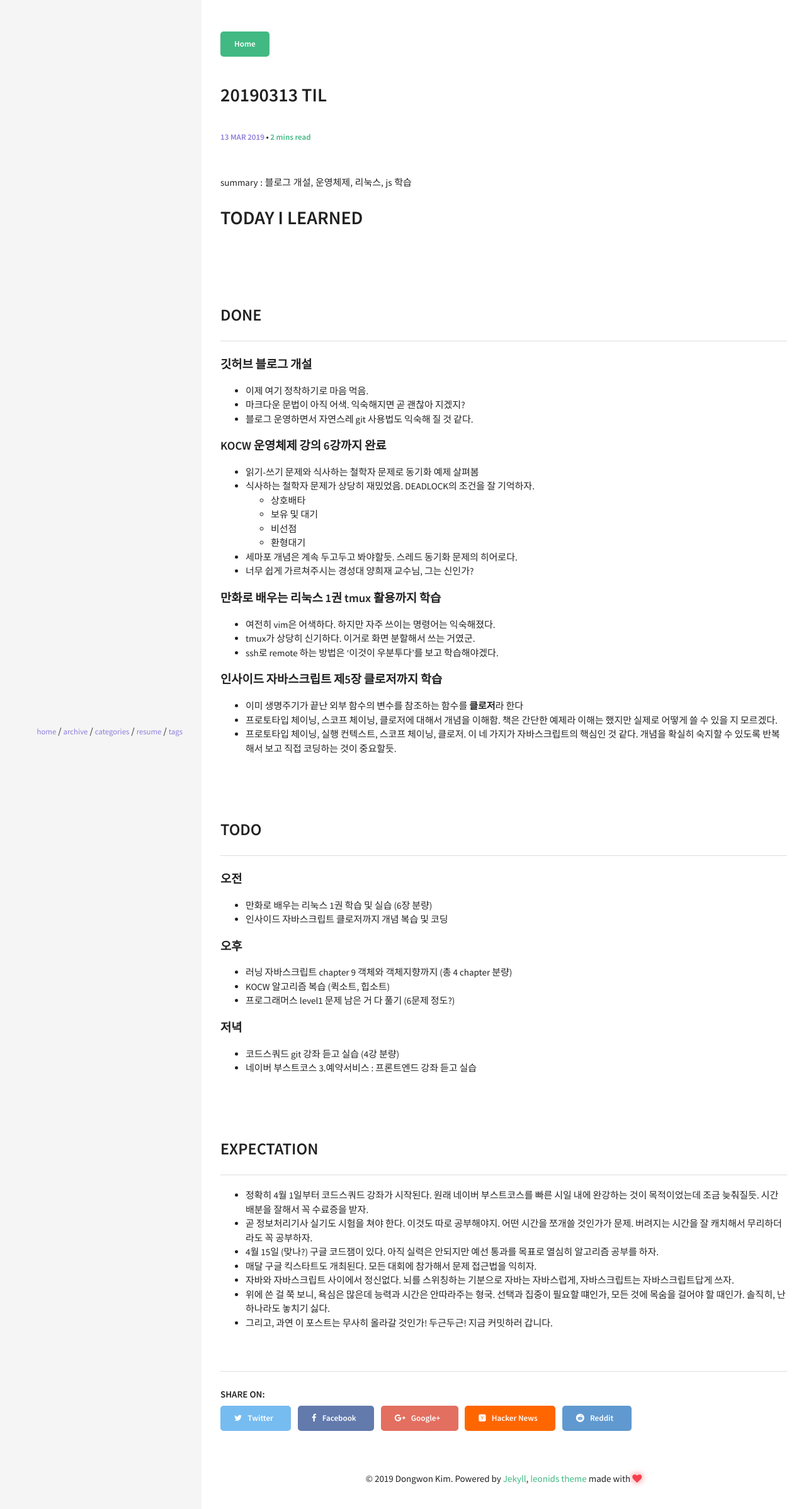
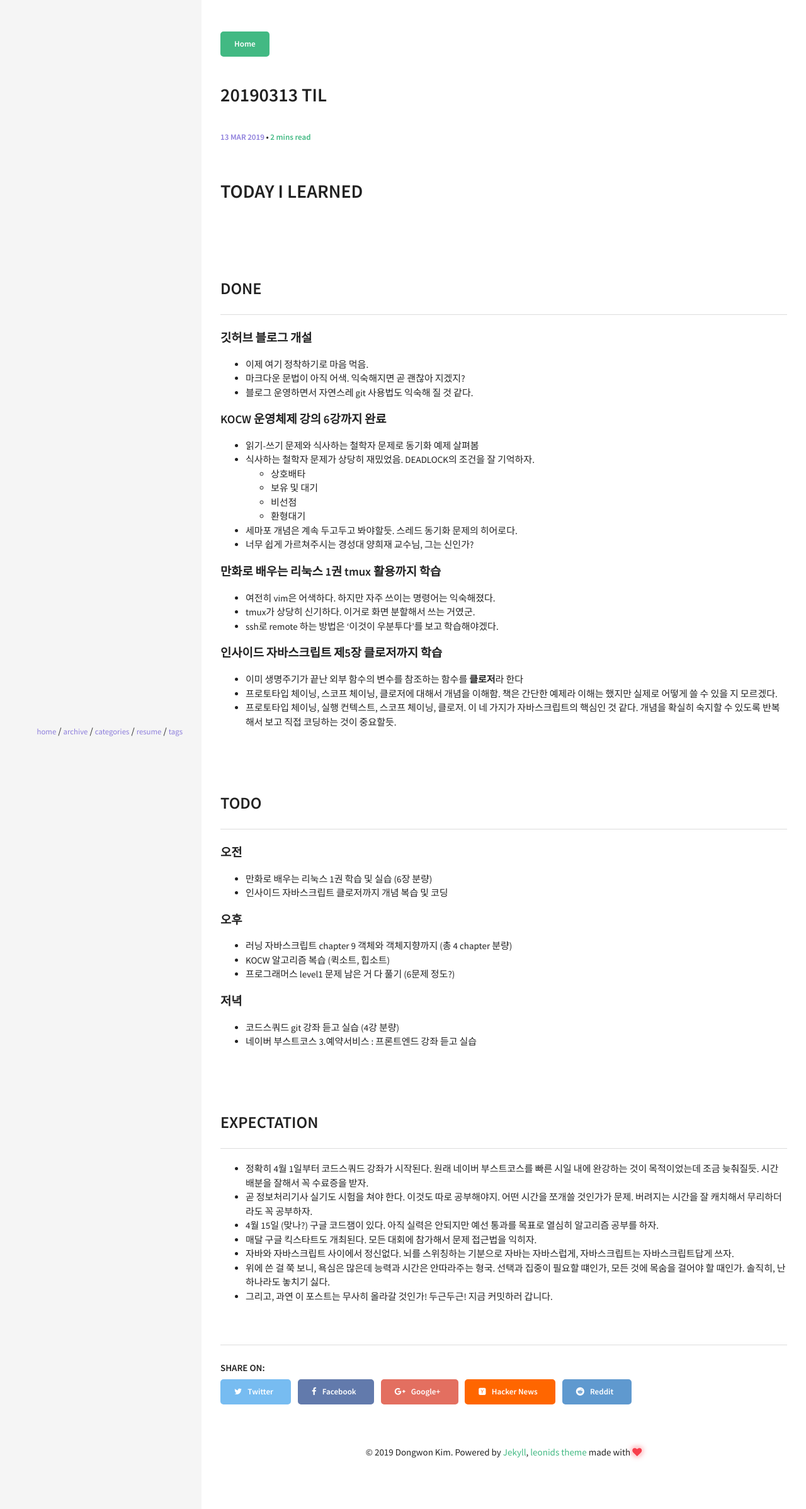
Before and after one commit to dev-dongwon/dev-dongwon.github.io, a Jekyll site: the page built from _posts/2019-03-13-til.md, in a window 1280 px wide. Shown: the top 2396 px of the page at 63% size. Built offline with Jekyll 4.4.1, drawn with Linux system fonts in a browser that asks for light colours.

Commit message:
Fix : 요약 마크다운 수정

```diff
--- a/_posts/2019-03-13-til.md
+++ b/_posts/2019-03-13-til.md
@@ -2,13 +2,11 @@
 layout: post
 title:  "20190313 TIL"
 crawlertitle: "programming"
-summary: "20190313 TIL"
+excerpt: "20190313 TIL"
 categories: posts
 tags: ['til']
 author: dev-dongwon
 ---
-summary : 블로그 개설, 운영체제, 리눅스, js 학습
-
 # TODAY I LEARNED
 
 <br>
```
